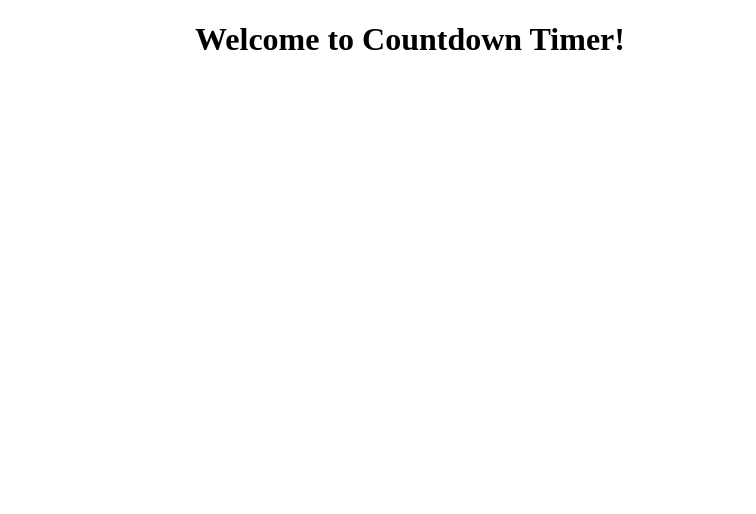
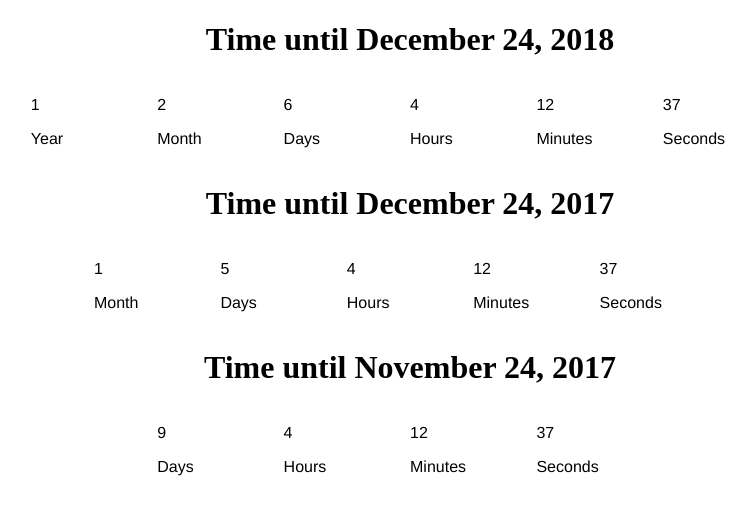
Before and after one commit to fdelacruzsoto/ng-countdown, an Angular app: page / in a window 1280 px wide. Shown: the top 514 px of the page, without its empty margins (230-986 px from the left). Built offline with nearby package versions, Linux system fonts and the light colour scheme.

Commit message:
First working version of the countdown timer
This is the first working version of the timer, next step is to give it a more prestable style

```diff
--- a/src/app/components/app/app.component.html
+++ b/src/app/components/app/app.component.html
@@ -1,6 +1,24 @@
 <!--The content below is only a placeholder and can be replaced.-->
 <div style="text-align:center">
   <h1>
-    Welcome to {{title}}!
+    Time until December 24, 2018
   </h1>
 </div>
+
+<app-countdown units="Year | Month | Days | Hours | Minutes | Seconds" end="December 24, 2018"></app-countdown>
+
+<div style="text-align:center">
+  <h1>
+    Time until December 24, 2017
+  </h1>
+</div>
+
+<app-countdown units="Month | Days | Hours | Minutes | Seconds" end="December 24, 2017"></app-countdown>
+
+<div style="text-align:center">
+  <h1>
+    Time until November 24, 2017
+  </h1>
+</div>
+
+<app-countdown units="Days | Hours | Minutes | Seconds" end="November 30, 2017"></app-countdown>
--- a/src/app/components/app/app.component.ts
+++ b/src/app/components/app/app.component.ts
@@ -1,4 +1,5 @@
 import { Component } from '@angular/core';
+import { CountdownComponent } from './../countdown/countdown.component';
 
 @Component({
   selector: 'app-root',
--- a/src/app/components/countdown/countdown.component.css
+++ b/src/app/components/countdown/countdown.component.css
@@ -0,0 +1,15 @@
+.countdown-timer {
+  display: flex;
+  align-items: center;
+  justify-content: center;
+  font-family: "Helvetica Neue", Arial, Helvetica, sans-serif;
+
+}
+
+.measurements {
+  flex: 0.1;
+}
+
+.divider {
+  float: right;
+}
--- a/src/app/components/countdown/countdown.component.html
+++ b/src/app/components/countdown/countdown.component.html
@@ -1,3 +1,10 @@
-<p>
-  countdown works!
-</p>
+<div class="countdown-timer">
+  <div *ngFor="let time of display; let i = index" class="measurements {{time}}">
+    <p class="measurements-number"> {{displayNumbers[i]}} </p>
+    <span *ngIf="display[i+1]" class="divider"> {{divider}} </span>
+    <p class="measurements-text">
+      {{time}}
+    </p>
+  </div>
+</div>
+<ng-content></ng-content>
--- a/src/app/components/countdown/countdown.component.ts
+++ b/src/app/components/countdown/countdown.component.ts
@@ -1,4 +1,4 @@
-import { Component, OnInit } from '@angular/core';
+import { Component, OnInit, Input, Output, EventEmitter } from '@angular/core';
 
 @Component({
   selector: 'app-countdown',
@@ -7,7 +7,97 @@ import { Component, OnInit } from '@angular/core';
 })
 export class CountdownComponent implements OnInit {
 
-  constructor() { }
+  @Input() units: any;
+  @Input() end: any;
+  @Input() displayString = '';
+  @Input() text: any;
+  @Input() divider: any;
+  @Output() reached: EventEmitter<Date> = new EventEmitter();
+  display: any = [];
+  displayNumbers: any = [];
+
+  private wasReached = false;
+
+  constructor() {
+    setInterval(() => this._displayString(), 100);
+  }
+
+  _displayString() {
+    if (typeof this.units === 'string') {
+      this.units = this.units.split('|');
+    }
+    const givenDate: any = new Date(this.end);
+    const now: any = new Date();
+    const dateDifference: any = givenDate - now;
+    if (dateDifference < 100 && dateDifference > 0 && !this.wasReached) {
+      this.wasReached = true;
+      this.reached.next(now);
+    }
+    let lastUnit = this.units[this.units.length - 1],
+      unitConstantForMillisecs = {
+        year: (((1000 * 60 * 60 * 24 * 7) * 4) * 12),
+        month: ((1000 * 60 * 60 * 24 * 7) * 4),
+        weeks: (1000 * 60 * 60 * 24 * 7),
+        days: (1000 * 60 * 60 * 24),
+        hours: (1000 * 60 * 60),
+        minutes: (1000 * 60),
+        seconds: 1000
+      },
+      unitsLeft = {},
+      returnText = '',
+      returnNumbers = '',
+      totalMillisecsLeft = dateDifference,
+      i,
+      unit: any;
+    for (i in this.units) {
+      if (this.units.hasOwnProperty(i)) {
+        unit = this.units[i].trim();
+        if (unitConstantForMillisecs[unit.toLowerCase()] === false) {
+          throw new Error('Cannot repear unit: ' + unit);
+        }
+        if (unitConstantForMillisecs.hasOwnProperty(unit.toLowerCase()) === false) {
+          throw new Error('Unit: ' + unit + ' is not supported. Please use following units: ' +
+            'year, month, weeks, days, hours, minutes, seconds, milliseconds.');
+        }
+        unitsLeft[unit] = totalMillisecsLeft / unitConstantForMillisecs[unit.toLowerCase()];
+        if (lastUnit === unit) {
+          unitsLeft[unit] = Math.ceil(unitsLeft[unit]);
+        } else {
+          unitsLeft[unit] = Math.floor(unitsLeft[unit]);
+        }
+        totalMillisecsLeft -= unitsLeft[unit] * unitConstantForMillisecs[unit.toLowerCase()];
+        unitConstantForMillisecs[unit.toLowerCase()] = false;
+        returnNumbers += ' ' + unitsLeft[unit] + ' | ';
+        returnText += ' ' + unit;
+      }
+    }
+
+    if (this.text === null || !this.text) {
+      this.text = {
+        Year: 'Year',
+        Month: 'Month',
+        Weeks: 'Weeks',
+        Days: 'Days',
+        Hours: 'Hours',
+        Minutes: 'Minutes',
+        Seconds: 'Seconds',
+        Milliseconds: 'Milliseconds'
+      };
+    }
+
+    this.displayString = returnText
+      .replace('Year', this.text.Year + ' | ')
+      .replace('Month', this.text.Month + ' | ')
+      .replace('Weeks', this.text.Weeks + ' | ')
+      .replace('Days', this.text.Days + ' | ')
+      .replace('Hours', this.text.Hours + ' | ')
+      .replace('Minutes', this.text.Minutes + ' | ')
+      .replace('Seconds', this.text.Seconds);
+
+    this.displayNumbers = returnNumbers.split('|');
+    this.display = this.displayString.split('|');
+
+  }
 
   ngOnInit() {
   }
```
